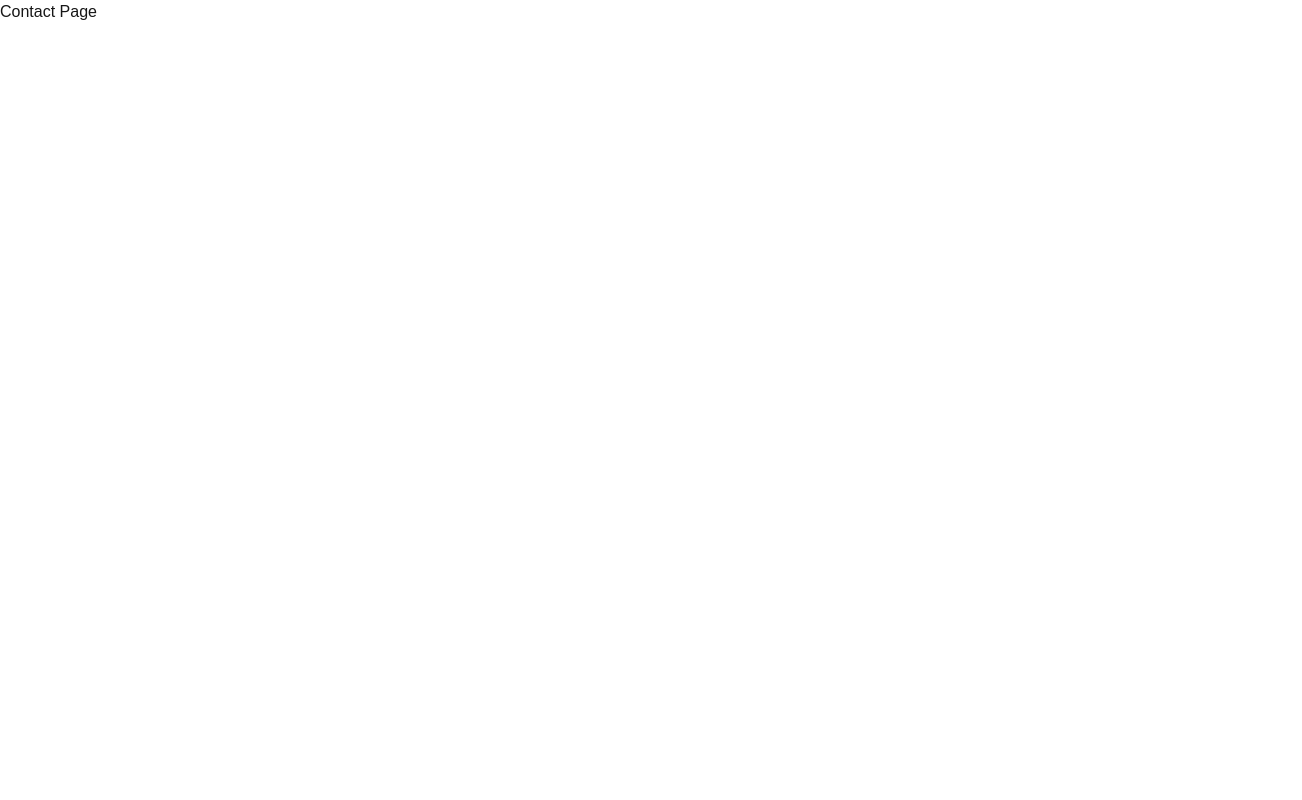
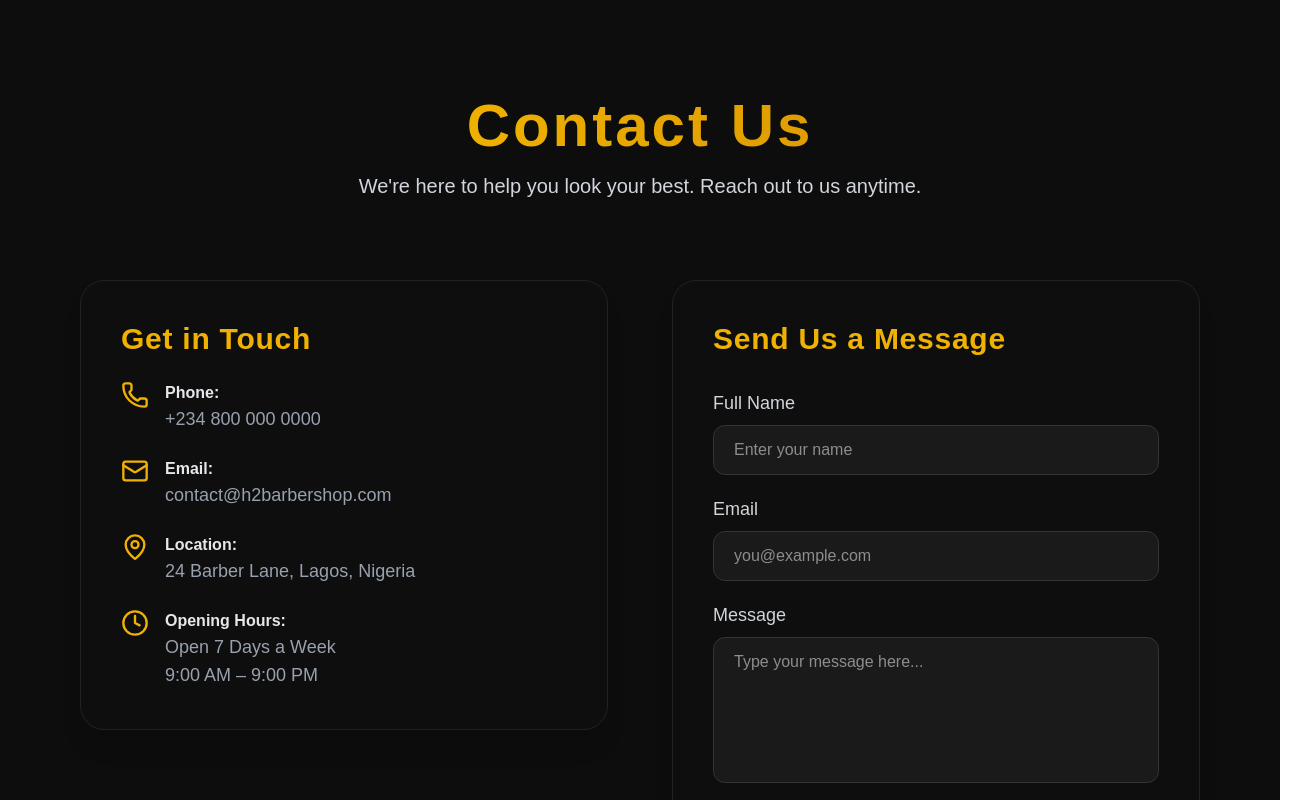
Before and after one commit to King-web-cell-05/2talk, a Next.js app: page /contact in a window 1280 px wide. Shown: the top 800 px of the page, 1302 px wide, since content can reach past the window. Built offline with nearby package versions, Linux system fonts and the light colour scheme.

Commit message:
Updated contact section

```diff
--- a/app/contact/page.tsx
+++ b/app/contact/page.tsx
@@ -1,12 +1,15 @@
 import React from 'react'
+import dynamic from "next/dynamic";
 const ContactSection = dynamic(() => import("@/components/contact"));
-import dynamic from "next/dynamic";
+const FooterSection = dynamic(() => import("@/components/footer"));
+
 
 
 const page = () => {
   return (
     <div>
         <ContactSection />
+        <FooterSection />
     </div>
   )
 }
--- a/components/contact.tsx
+++ b/components/contact.tsx
@@ -1,11 +1,147 @@
-import React from 'react'
+"use client";
 
-const contact = () => {
+import { motion } from "framer-motion";
+import { Mail, Phone, MapPin, Clock } from "lucide-react";
+
+export default function Contact() {
   return (
-    <div>
-        Contact Page
-    </div>
-  )
+    <section className="w-full min-h-screen bg-[#0D0D0D] text-white py-24 px-6 md:px-20">
+      {/* Heading */}
+      <motion.h1
+        initial={{ opacity: 0, y: 30 }}
+        animate={{ opacity: 1, y: 0 }}
+        transition={{ duration: 0.8 }}
+        className="
+          text-center text-4xl md:text-6xl font-extrabold tracking-wider
+          text-transparent bg-clip-text bg-gradient-to-r from-yellow-400 to-yellow-600
+        "
+      >
+        Contact Us
+      </motion.h1>
+
+      <motion.p
+        initial={{ opacity: 0 }}
+        animate={{ opacity: 1 }}
+        transition={{ duration: 1 }}
+        className="text-center text-gray-300 text-lg md:text-xl mt-4 max-w-2xl mx-auto"
+      >
+        We're here to help you look your best. Reach out to us anytime.
+      </motion.p>
+
+      <div className="grid grid-cols-1 lg:grid-cols-2 gap-16 mt-20">
+        {/* Left Side: Contact Information */}
+        <motion.div
+          initial={{ opacity: 0, x: -40 }}
+          animate={{ opacity: 1, x: 0 }}
+          transition={{ duration: 0.9 }}
+          className="space-y-10"
+        >
+          {/* Card */}
+          <div className="bg-[#111]/70 border border-[#222] rounded-3xl p-10 shadow-xl backdrop-blur-md">
+            <h2 className="text-2xl md:text-3xl font-bold text-yellow-500 mb-6 tracking-wide">
+              Get in Touch
+            </h2>
+
+            <div className="space-y-6">
+              {/* Phone */}
+              <div className="flex items-start gap-4">
+                <Phone className="text-yellow-500 w-7 h-7" />
+                <div>
+                  <p className="font-semibold text-gray-200">Phone:</p>
+                  <p className="text-gray-400 text-lg">+234 800 000 0000</p>
+                </div>
+              </div>
+
+              {/* Email */}
+              <div className="flex items-start gap-4">
+                <Mail className="text-yellow-500 w-7 h-7" />
+                <div>
+                  <p className="font-semibold text-gray-200">Email:</p>
+                  <p className="text-gray-400 text-lg">contact@h2barbershop.com</p>
+                </div>
+              </div>
+
+              {/* Location */}
+              <div className="flex items-start gap-4">
+                <MapPin className="text-yellow-500 w-7 h-7" />
+                <div>
+                  <p className="font-semibold text-gray-200">Location:</p>
+                  <p className="text-gray-400 text-lg">
+                    24 Barber Lane, Lagos, Nigeria
+                  </p>
+                </div>
+              </div>
+
+              {/* Business Hours */}
+              <div className="flex items-start gap-4">
+                <Clock className="text-yellow-500 w-7 h-7" />
+                <div>
+                  <p className="font-semibold text-gray-200">Opening Hours:</p>
+                  <p className="text-gray-400 text-lg">Open 7 Days a Week</p>
+                  <p className="text-gray-400 text-lg">9:00 AM – 9:00 PM</p>
+                </div>
+              </div>
+            </div>
+          </div>
+        </motion.div>
+
+        {/* Right Side: Contact Form */}
+        <motion.form
+          initial={{ opacity: 0, x: 40 }}
+          animate={{ opacity: 1, x: 0 }}
+          transition={{ duration: 0.9 }}
+          className="
+            bg-[#111]/70 border border-[#222] rounded-3xl
+            p-10 shadow-xl backdrop-blur-md space-y-8
+          "
+        >
+          <h2 className="text-2xl md:text-3xl font-bold text-yellow-500 tracking-wide">
+            Send Us a Message
+          </h2>
+
+          <div className="space-y-5">
+            <div>
+              <label className="block text-gray-300 mb-2 text-lg">Full Name</label>
+              <input
+                type="text"
+                className="w-full px-5 py-3 rounded-xl bg-[#1a1a1a] border border-[#333] text-white focus:border-yellow-500 outline-none transition"
+                placeholder="Enter your name"
+              />
+            </div>
+
+            <div>
+              <label className="block text-gray-300 mb-2 text-lg">Email</label>
+              <input
+                type="email"
+                className="w-full px-5 py-3 rounded-xl bg-[#1a1a1a] border border-[#333] text-white focus:border-yellow-500 outline-none transition"
+                placeholder="you@example.com"
+              />
+            </div>
+
+            <div>
+              <label className="block text-gray-300 mb-2 text-lg">Message</label>
+              <textarea
+                rows={5}
+                className="w-full px-5 py-3 rounded-xl bg-[#1a1a1a] border border-[#333] text-white focus:border-yellow-500 outline-none transition resize-none"
+                placeholder="Type your message here..."
+              ></textarea>
+            </div>
+
+            <button
+              type="submit"
+              className="
+                w-full mt-4 py-4 rounded-xl font-semibold text-black
+                bg-gradient-to-r from-yellow-600 to-yellow-500
+                hover:from-yellow-500 hover:to-yellow-400
+                transition-all duration-300 shadow-[0_0_15px_rgba(255,220,90,0.3)]
+                hover:shadow-[0_0_25px_rgba(255,220,90,0.5)]
+              "
+            >
+              Send Message
+            </button>
+          </div>
+        </motion.form>
+      </div>
+    </section>
+  );
 }
-
-export default contact
--- a/components/footer.tsx
+++ b/components/footer.tsx
@@ -89,7 +89,7 @@ export default function Footer() {
                 rel="noopener noreferrer"
                 className="hover:text-yellow-600 transition-colors"
               >
-                support@2talk.com
+              contact@h2barbershop.com
               </a>
             </div>
 
```
